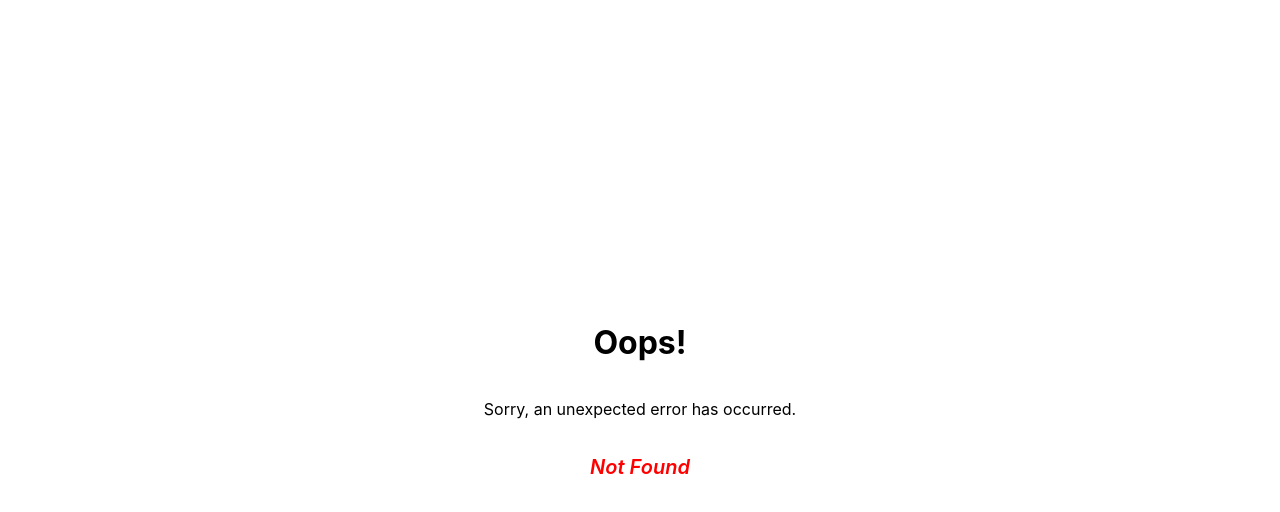
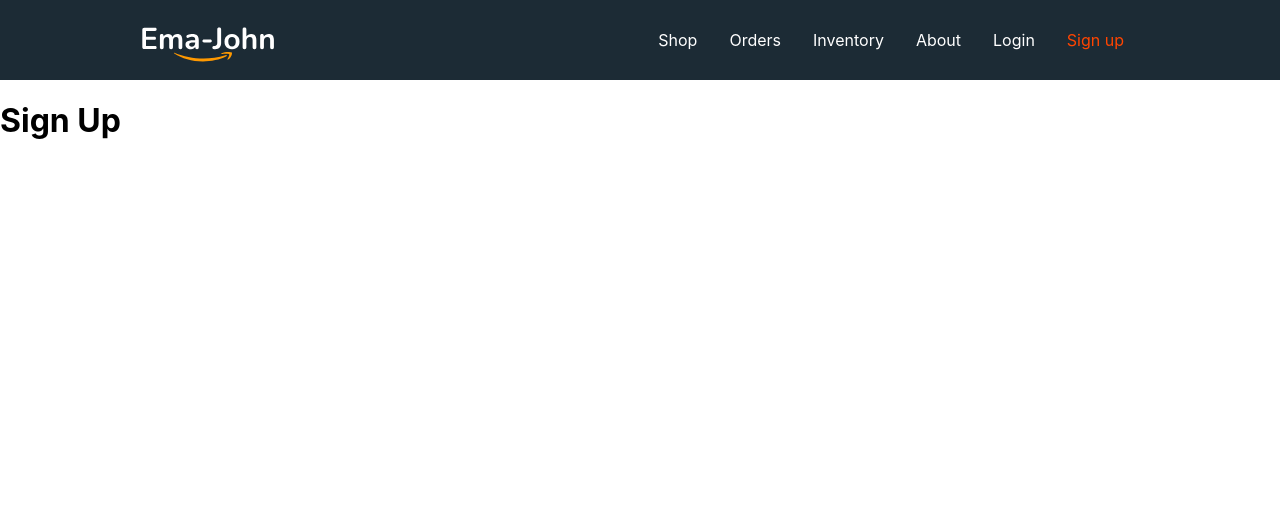
Before and after one commit to mahmud035/48-ema-john-simple-batch-06, a React (Create React App) app: page /signup in a window 1280 px wide. Before the commit this address had no page. Shown: the top 512 px of the page. Built offline with nearby package versions, Linux system fonts and the light colour scheme.

Commit message:
59-1 Module Introduction firebase setup 1

```diff
--- a/package.json
+++ b/package.json
@@ -9,6 +9,7 @@
     "@testing-library/jest-dom": "^5.16.5",
     "@testing-library/react": "^13.4.0",
     "@testing-library/user-event": "^13.5.0",
+    "firebase": "^9.12.1",
     "react": "^18.2.0",
     "react-dom": "^18.2.0",
     "react-icons": "^4.4.0",
--- a/src/Components/Header/Header.js
+++ b/src/Components/Header/Header.js
@@ -18,6 +18,8 @@ const Header = () => {
           <NavLink to="/orders">Orders</NavLink>
           <NavLink to="/inventory">Inventory</NavLink>
           <NavLink to="/about">About</NavLink>
+          <NavLink to="/login">Login</NavLink>
+          <NavLink to="/signup">Sign up</NavLink>
         </div>
       </nav>
     </div>
--- /dev/null
+++ b/src/Components/Login/Login.js
@@ -0,0 +1,12 @@
+import React from 'react';
+import './Login.css';
+
+const Login = () => {
+  return (
+    <div>
+      <h1>Login</h1>
+    </div>
+  );
+};
+
+export default Login;
--- /dev/null
+++ b/src/Components/SignUp/SignUp.js
@@ -0,0 +1,12 @@
+import React from 'react';
+import './SignUp.css';
+
+const SignUp = () => {
+  return (
+    <div>
+      <h1>Sign Up</h1>
+    </div>
+  );
+};
+
+export default SignUp;
--- /dev/null
+++ b/src/Context/UserContext.js
@@ -0,0 +1,17 @@
+import React, { createContext } from 'react';
+import app from '../Firebase Configuration/firebase.config';
+import { getAuth } from 'firebase/auth';
+
+const AuthContext = createContext();
+const auth = getAuth(app);
+
+const UserContext = ({ children }) => {
+  const authInfo = {};
+  return (
+    <>
+      <AuthContext.Provider value={authInfo}>{children}</AuthContext.Provider>
+    </>
+  );
+};
+
+export default UserContext;
--- /dev/null
+++ b/src/Firebase Configuration/firebase.config.js
@@ -0,0 +1,16 @@
+import { initializeApp } from 'firebase/app';
+
+// Your web app's Firebase configuration
+const firebaseConfig = {
+  apiKey: 'AIzaSyB2MWa_lDbBcYHzkNYRFWeTbh1GhqeuVvo',
+  authDomain: 'ema-john-simple-4dfb3.firebaseapp.com',
+  projectId: 'ema-john-simple-4dfb3',
+  storageBucket: 'ema-john-simple-4dfb3.appspot.com',
+  messagingSenderId: '449427042141',
+  appId: '1:449427042141:web:952b95aa9595234190c2b4',
+};
+
+// Initialize Firebase
+const app = initializeApp(firebaseConfig);
+
+export default app;
--- a/src/index.js
+++ b/src/index.js
@@ -3,11 +3,14 @@ import ReactDOM from 'react-dom/client';
 import './index.css';
 import App from './App';
 import reportWebVitals from './reportWebVitals';
+import UserContext from './Context/UserContext';
 
 const root = ReactDOM.createRoot(document.getElementById('root'));
 root.render(
   <React.StrictMode>
-    <App />
+    <UserContext>
+      <App />
+    </UserContext>
   </React.StrictMode>
 );
 
```
Also changed, not shown: src/App.js (+10 -0 lines), src/__auth.steps.js (added, +12 -0 lines), src/Components/Login/Login.css (added), src/Components/SignUp/SignUp.css (added), 1 other file (tests, documents, lock files or other folders).
